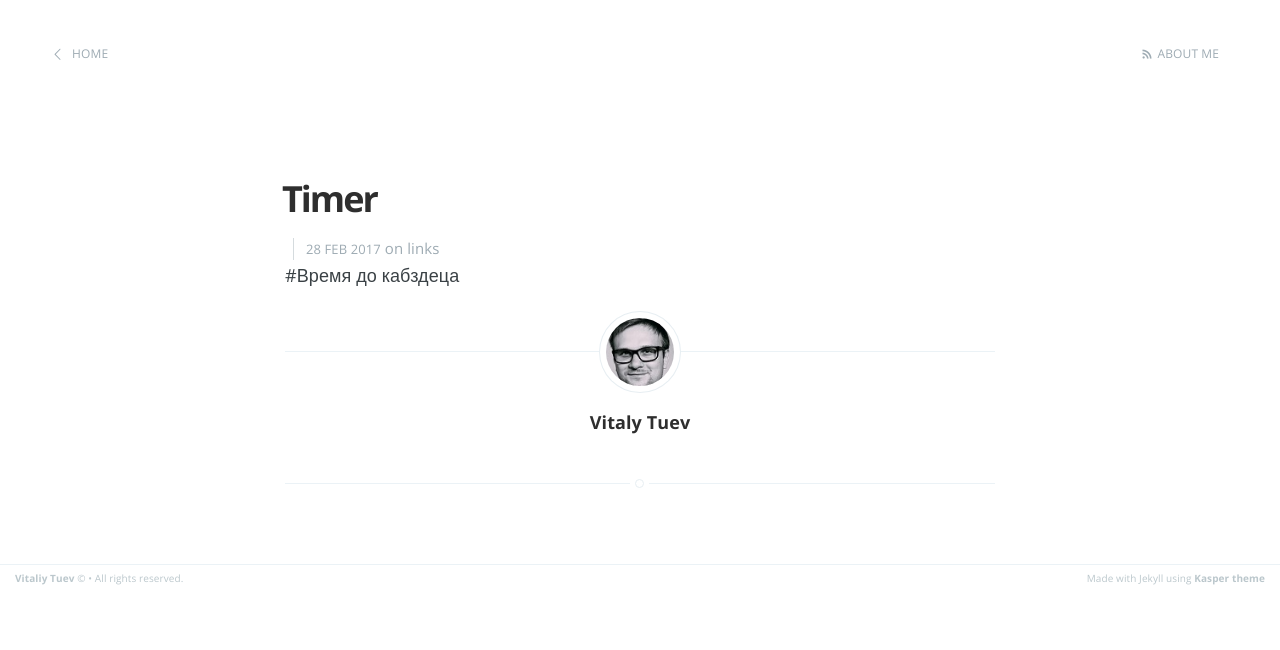
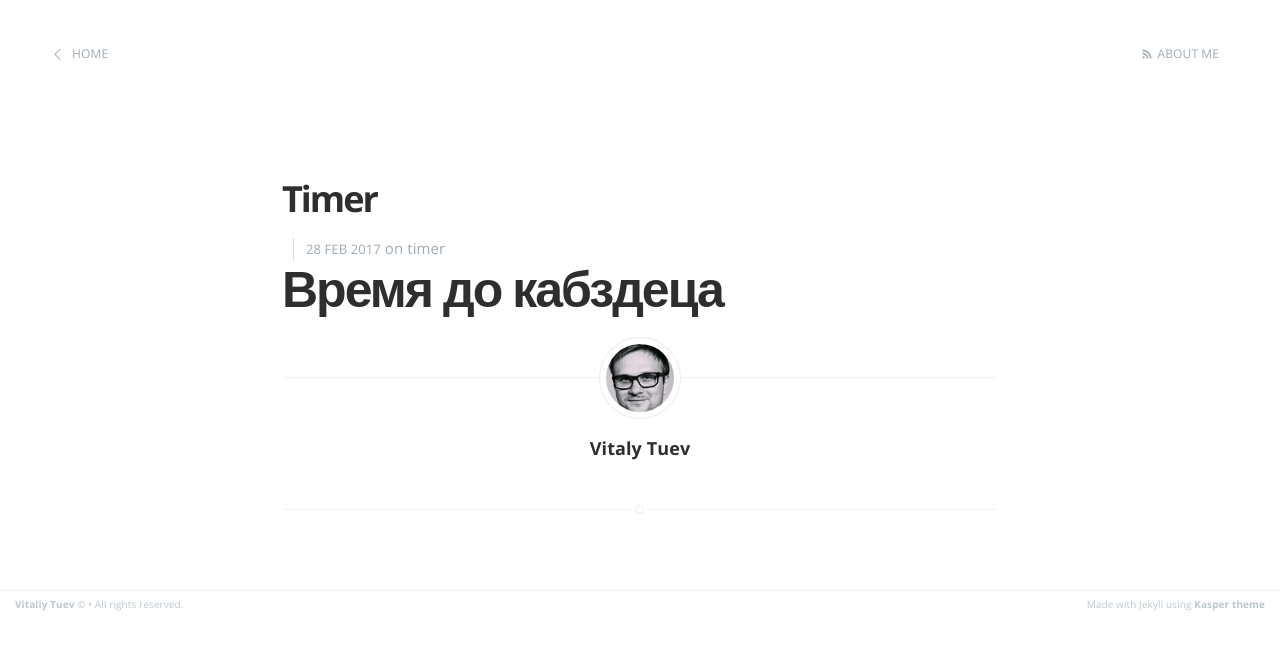
Before and after one commit to vetal232/vetal232.github.io, a Jekyll site: the page built from _posts/2017-02-28-timer.markdown, in a window 1280 px wide. Shown: the top 650 px of the page. Built offline with Jekyll 4.4.1, drawn with Linux system fonts in a browser that asks for light colours.

Commit message:
Update 2017-02-28-timer.markdown

```diff
--- a/_posts/2017-02-28-timer.markdown
+++ b/_posts/2017-02-28-timer.markdown
@@ -3,10 +3,10 @@ layout: post
 title: Timer
 date:
   "Sat Feb 28 2017 18:52:44 GMT+0300": null
-categories: links
+categories: timer
 published: true
 ---
 
-#Время до кабздеца
+<h1> Время до кабздеца </h1>
 
 <script src="http://megatimer.ru/s/05d9f222755ccced712df5d1f375c13a.js"></script>
```
